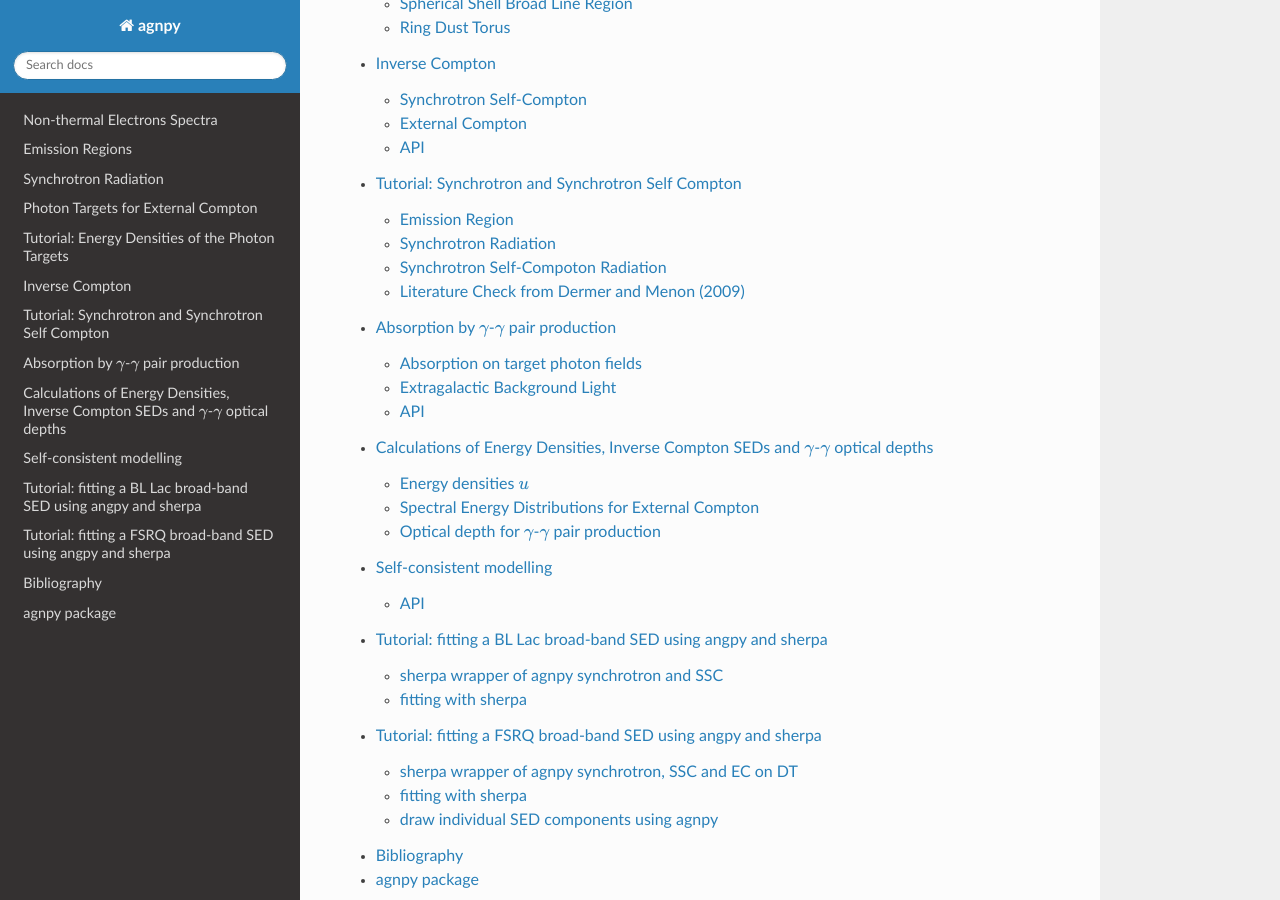
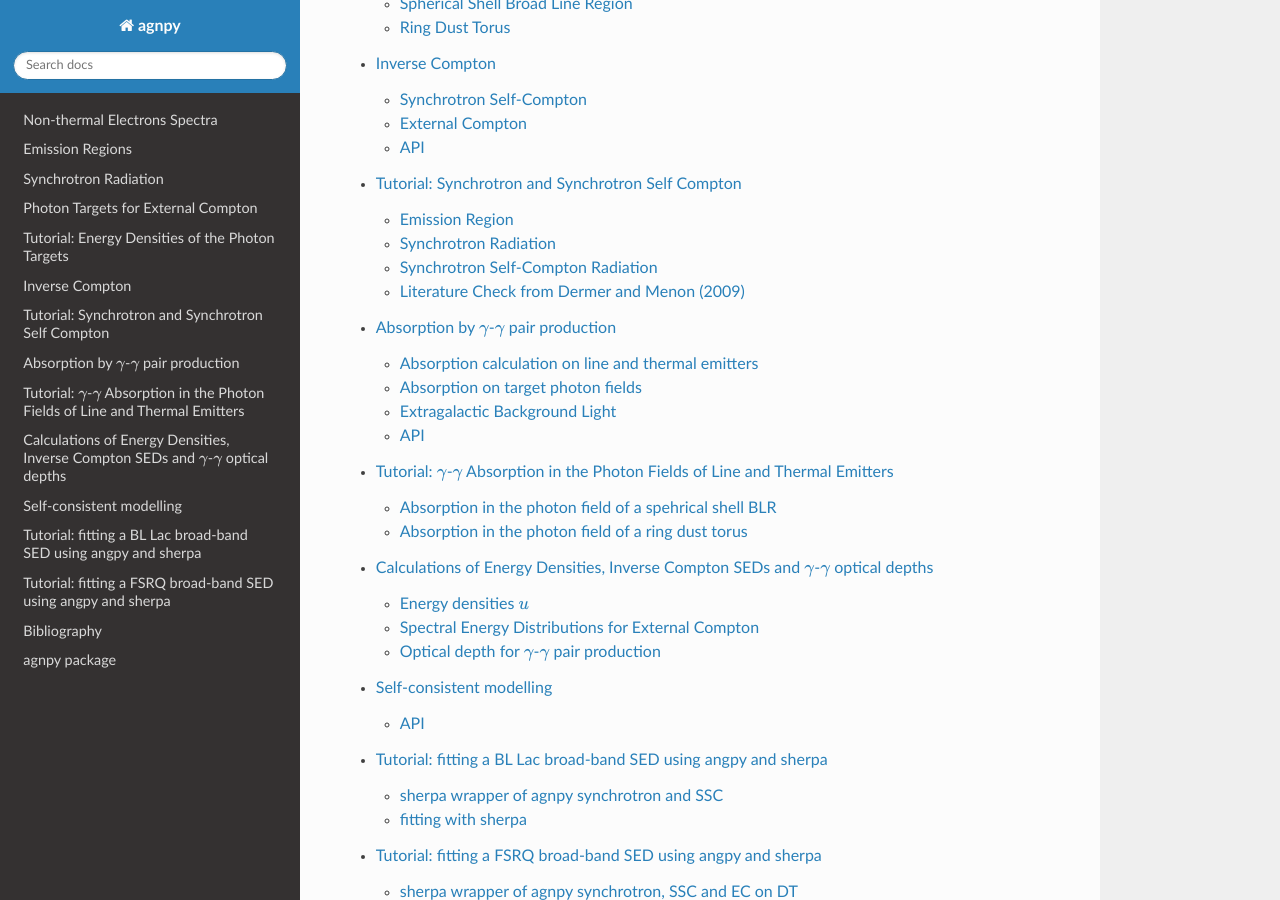
Before and after one commit to cosimoNigro/agnpy, a Sphinx documentation site: the page built from docs/index.rst, in a window 1280 px wide and 900 px high, scrolled down 2121 px. Built offline with Sphinx 7.4.7 and the Read the Docs theme 2.0.0, drawn with Linux system fonts in a browser that asks for light colours; pages that are not in the unit, such as notebooks, are missing from menus; some of the changed lines change nothing that is shown.

Commit message:
updated absorption documentation

```diff
--- a/docs/absorption.rst
+++ b/docs/absorption.rst
@@ -8,85 +8,41 @@
 In the same way, on their path towards Earth, the highest-energy photons might be absorbed
 by the extragalactic background light (EBL).
 `agnpy` computes the optical depth (or opacity) :math:`\tau_{\gamma \gamma}` as a function of the frequency :math:`\nu`
-produced by the target photon fields and by the EBL.
+produced by the line and thermal emitters and by the EBL.
 Photoabsorption results in an attenuation of the flux by a factor :math:`\exp(-\tau_{\gamma \gamma})`.
+
+Absorption calculation on line and thermal emitters
+---------------------------------------------------
+The :math:`\gamma-\gamma` absorption for a photon field with specific energy density :math:`u(\epsilon, \mu, \phi; l)` reads:
+
+.. math::
+   \tau_{\gamma \gamma}(\nu) = \int_{r}^{\infty} {\rm d}l \; \int_{0}^{2\pi} {\rm d}\phi \;
+                               \int_{-1}^{1} {\rm d}\mu \; (1 - \cos\psi) \int_{0}^{\infty} {\rm d}\epsilon \;
+                               \frac{u(\epsilon, \mu, \phi; l)}{\epsilon m_e c^2} \, \sigma_{\gamma \gamma}(s),
+
+where:
+    - :math:`\cos\psi = \mu\mu_s + \sqrt{1 - \mu^2}\sqrt{1 - \mu_s^2} \cos\phi` is the cosine of the angle between the hitting and the absorbing photon;
+    - :math:`u(\epsilon, \mu, \phi; l)` is the energy density of the target photon field with :math:`\epsilon` dimensionless energy, :math:`(\mu, \phi)` solid angle, :math:`l` distance of the blob from the photon field;
+    - :math:`\sigma_{\gamma \gamma}(s)` is the pair-production cross section, with :math:`s = \epsilon_1 \epsilon \, (1 - \cos\psi)\,/\,2` and :math:`\epsilon_1 = h \nu\,/\,(m_e c^2)` the dimensionless hitting photon energy.
+
+Basic formulas are borrowed from [Finke2016]_. The approach presented therein (and in [Dermer2009]_) simplifies the integration by assuming that the hitting photons travels in the direction parallel to the jet axis (:math:`\mu_s \rightarrow 1`), decoupling the cross section and the :math:`(1 - \cos\psi)` term from the integral on :math:`\phi`. The optical depths thus calculated are therefore valid only for blazars.
+
+By default, `agnpy` follows the same simplification, but for some emitters (BLR, DT and point source - as of version `0.0.10`) an arbitrary viewing angle can be used.
+Optical depths thus obtained are valid for any jetted AGN.
 
 Absorption on target photon fields
 ----------------------------------
-In the following example we compute the optical depth produced by the disk, the broad line region and the dust torus photon fileds
-
-.. code-block:: python
-
-	import numpy as np
-	import astropy.units as u
-	import astropy.constants as const
-	from agnpy.emission_regions import Blob
-	from agnpy.targets import SSDisk, SphericalShellBLR, RingDustTorus
-	from agnpy.absorption import Absorption
-
-	# disk parameters
-	M_BH = 1.2 * 1e9 * const.M_sun.cgs
-	L_disk = 2 * 1e46 * u.Unit("erg s-1")
-	eta = 1 / 12
-	R_in = 6
-	R_out = 200
-	disk = SSDisk(M_BH, L_disk, eta, R_in, R_out, R_g_units=True)
-
-	# blr definition
-	csi_line = 0.024
-	R_line = 1.1e17 * u.cm
-	blr = SphericalShellBLR(L_disk, csi_line, "Lyalpha", R_line)
-
-	# dust torus definition
-	T_dt = 1e3 * u.K
-	csi_dt = 0.1
-	dt = RingDustTorus(L_disk, csi_dt, T_dt)
+In the following example we compute the optical depth produced by the disk, the broad line region and the dust torus photon fields.
 
 The :class:`~agnpy.absorption.Absorption` requires as input the type of target, :class:`~agnpy.targets`,
-the distance between the blob and the target photon field (:math:`r`) and (optionally) the redshift of
-the source to correct the observed energies and the cosine of the angle between the jet axis and the observer
-:math:`\mu_s`
+the distance between the blob and the target photon field (:math:`r`) and the redshift of
+the source to correct the observed energies.
 
-.. code-block:: python
+.. plot:: snippets/absorption_snippet.py
+    :include-source:
 
-	# consider the 3C 454.3 example of Finke 2016
-	z = 0.859
-	# consider a fixed distance of the blob from the target fields
-	r = 1.1e16 * u.cm
-
-	# we assume mu_s=1
-	absorption_disk = Absorption(disk, r=r, z=z)
-	absorption_blr = Absorption(blr, r=r, z=z)
-	absorption_dt = Absorption(dt, r=r, z=z)
-
-	E = np.logspace(0, 5) * u.GeV
-	nu = E.to("Hz", equivalencies=u.spectral())
-
-	tau_disk = absorption_disk.tau(nu)
-	tau_blr = absorption_blr.tau(nu)
-	tau_dt = absorption_dt.tau(nu)
-
-	# plot the absorption
-	import matplotlib.pyplot as plt
-	from agnpy.utils.plot import load_mpl_rc
-	# matplotlib adjustments
-	load_mpl_rc()
-
-	fig, ax = plt.subplots()
-	ax.loglog(E, tau_disk, lw=2, ls="-", label = "SS disk")
-	ax.loglog(E, tau_blr, lw=2, ls="--", label = "spherical shell BLR")
-	ax.loglog(E, tau_dt, lw=2, ls="-.", label = "ring dust torus")
-	ax.legend()
-	ax.set_xlabel("E / GeV")
-	ax.set_ylabel(r"$\tau_{\gamma \gamma}$")
-	ax.set_xlim([1, 1e5])
-	ax.set_ylim([1e-3, 1e5])
-	plt.show()
-
-.. image:: _static/tau.png
-    :width: 500px
-    :align: center
-
+For more examples of Absorption calculation, especially for cases of "misaligned" sources, i.e. :math:`\mu_s \neq 1`,
+check the `tutorial notebook on Absorption <tutorials/absorption_targets.html>`_.
 
 Extragalactic Background Light
 ------------------------------
--- a/docs/index.rst
+++ b/docs/index.rst
@@ -60,6 +60,7 @@
    tutorials/synchrotron_self_compton.ipynb
    tutorials/external_compton.ipynb
    absorption
+   tutorials/absorption_targets.ipynb
    derivations
    spectral_constraints
    tutorials/ssc_sherpa_fit.ipynb
--- /dev/null
+++ b/docs/snippets/absorption_snippet.py
@@ -0,0 +1,58 @@
+import numpy as np
+import astropy.units as u
+import astropy.constants as const
+from agnpy.targets import SSDisk, SphericalShellBLR, RingDustTorus
+from agnpy.absorption import Absorption
+import matplotlib.pyplot as plt
+from agnpy.utils.plot import load_mpl_rc
+
+
+# matplotlib adjustments
+load_mpl_rc()
+
+
+# disk parameters
+M_BH = 1.2 * 1e9 * const.M_sun.cgs
+L_disk = 2 * 1e46 * u.Unit("erg s-1")
+eta = 1 / 12
+R_in = 6
+R_out = 200
+disk = SSDisk(M_BH, L_disk, eta, R_in, R_out, R_g_units=True)
+
+# blr definition
+csi_line = 0.024
+R_line = 1e17 * u.cm
+blr = SphericalShellBLR(L_disk, csi_line, "Lyalpha", R_line)
+
+# dust torus definition
+T_dt = 1e3 * u.K
+csi_dt = 0.1
+dt = RingDustTorus(L_disk, csi_dt, T_dt)
+
+# consider a fixed distance of the blob from the target fields
+r = 1.1e16 * u.cm
+# let us consider 3C 454.3 as source
+z = 0.859
+
+absorption_disk = Absorption(disk, r=r, z=z)
+absorption_blr = Absorption(blr, r=r, z=z)
+absorption_dt = Absorption(dt, r=r, z=z)
+
+# plot using the same energy range as in Finke 2016
+E = np.logspace(0, 5) * u.GeV
+nu = E.to("Hz", equivalencies=u.spectral())
+
+tau_disk = absorption_disk.tau(nu)
+tau_blr = absorption_blr.tau(nu)
+tau_dt = absorption_dt.tau(nu)
+
+# plot it
+plt.loglog(E, tau_disk, lw=2, ls="-", label="SS disk")
+plt.loglog(E, tau_blr, lw=2, ls="--", label="spherical shell BLR")
+plt.loglog(E, tau_dt, lw=2, ls="-.", label="ring dust torus")
+plt.legend()
+plt.xlabel(r"$E\,/\,GeV$")
+plt.ylabel(r"$\tau_{\gamma \gamma}$")
+plt.xlim([1, 1e5])
+plt.ylim([1e-3, 1e5])
+plt.show()
--- a/docs/snippets/blob_snippet.py
+++ b/docs/snippets/blob_snippet.py
@@ -2,6 +2,12 @@
 from astropy.coordinates import Distance
 from agnpy.emission_regions import Blob
 import matplotlib.pyplot as plt
+from agnpy.utils.plot import load_mpl_rc
+
+
+# matplotlib adjustments
+load_mpl_rc()
+
 
 # set the spectrum normalisation (total energy in electrons in this case)
 spectrum_norm = 1e48 * u.Unit("erg")
--- a/docs/snippets/ebl_models.py
+++ b/docs/snippets/ebl_models.py
@@ -5,8 +5,10 @@
 import matplotlib.pyplot as plt
 from agnpy.utils.plot import load_mpl_rc
 
+
 # matplotlib adjustments
 load_mpl_rc()
+
 
 z = 1
 nu = np.logspace(15, 25) * u.Hz
@@ -15,7 +17,6 @@
     ebl = EBL(model)
     absorption = ebl.absorption(z, nu)
     plt.loglog(nu, absorption, label=model)
-
 plt.xlabel(r"$\nu\,/\,{Hz}$")
 plt.title("EBL absorption at z=1")
 plt.ylabel("absorption")
--- a/docs/snippets/ec_snippet.py
+++ b/docs/snippets/ec_snippet.py
@@ -6,9 +6,16 @@
 from agnpy.targets import SSDisk
 from agnpy.utils.plot import plot_sed
 import matplotlib.pyplot as plt
+from agnpy.utils.plot import load_mpl_rc
+
+
+# matplotlib adjustments
+load_mpl_rc()
+
 
 # define the emission region
 blob = Blob()
+
 # define the target
 M_BH = 1.2 * 1e9 * const.M_sun
 L_disk = 2 * 1e46 * u.Unit("erg s-1")
@@ -16,13 +23,16 @@
 R_in = 6
 R_out = 200
 disk = SSDisk(M_BH, L_disk, eta, R_in, R_out, R_g_units=True)
+
 # declare the external Compton process
 r = 1e17 * u.cm  # distance between the blob and the target
 ec = ExternalCompton(blob, disk, r)
+
 # compute the SED over an array of frequencies
 nu = np.logspace(15, 30) * u.Hz
 sed = ec.sed_flux(nu)
+
 # plot it
-plot_sed(nu, sed, label="External Compton on Dust Torus")
+plot_sed(nu, sed, label="External Compton on Shakura Sunyaev Disk")
 plt.ylim([1e-14, 1e-8])
 plt.show()
--- a/docs/snippets/ssc_snippet.py
+++ b/docs/snippets/ssc_snippet.py
@@ -4,13 +4,21 @@
 from agnpy.compton import SynchrotronSelfCompton
 from agnpy.utils.plot import plot_sed
 import matplotlib.pyplot as plt
+from agnpy.utils.plot import load_mpl_rc
+
+
+# matplotlib adjustments
+load_mpl_rc()
+
 
 # define the emission region and the radiative process
 blob = Blob()
 ssc = SynchrotronSelfCompton(blob)
+
 # compute the SED over an array of frequencies
 nu = np.logspace(15, 28) * u.Hz
 sed = ssc.sed_flux(nu)
+
 # plot it
 plot_sed(nu, sed, label="Synchrotron Self Compton")
 plt.show()
--- a/docs/snippets/synchro_snippet.py
+++ b/docs/snippets/synchro_snippet.py
@@ -4,13 +4,21 @@
 from agnpy.synchrotron import Synchrotron
 from agnpy.utils.plot import plot_sed
 import matplotlib.pyplot as plt
+from agnpy.utils.plot import load_mpl_rc
+
+
+# matplotlib adjustments
+load_mpl_rc()
+
 
 # define the emission region and the radiative process
 blob = Blob()
 synch = Synchrotron(blob)
+
 # compute the SED over an array of frequencies
 nu = np.logspace(8, 23) * u.Hz
 sed = synch.sed_flux(nu)
+
 # plot it
 plot_sed(nu, sed, label="Synchrotron")
 plt.show()
```
Also changed, not shown: docs/tutorials/synchrotron_self_compton.ipynb.
